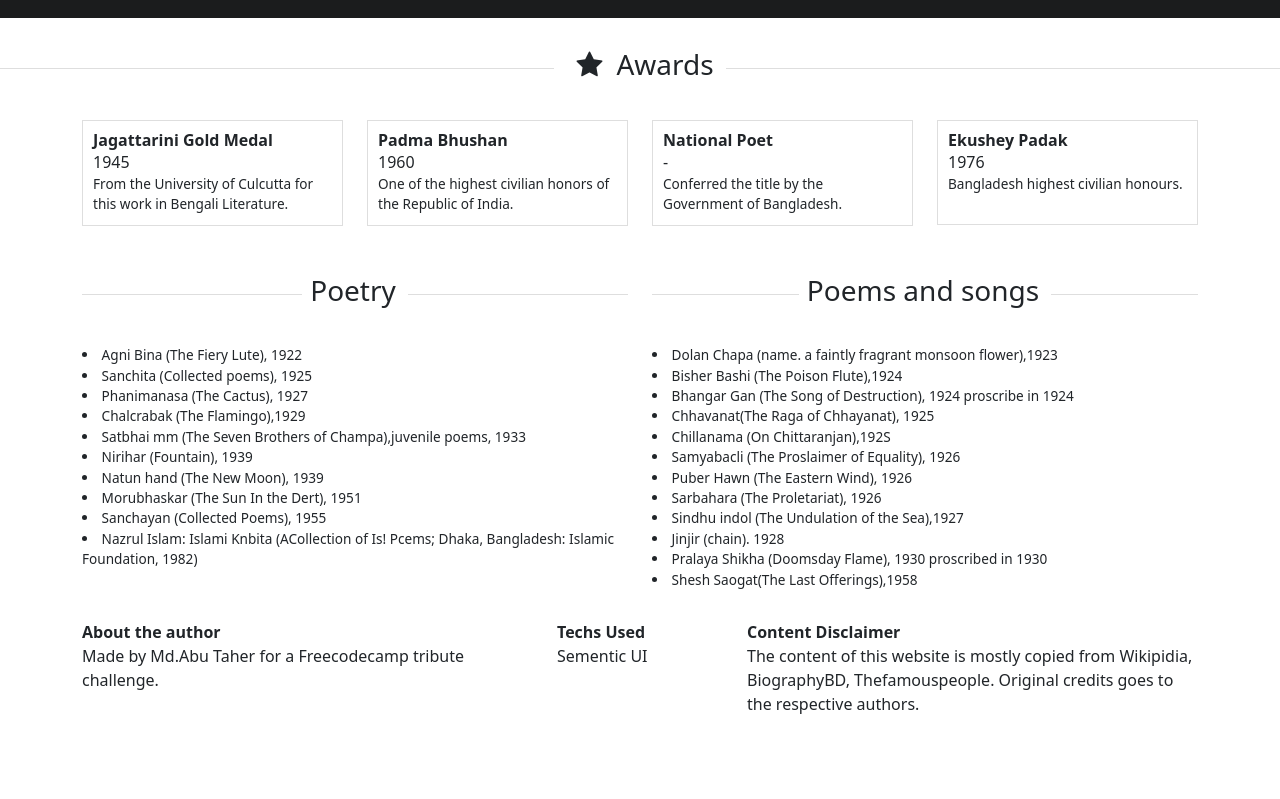
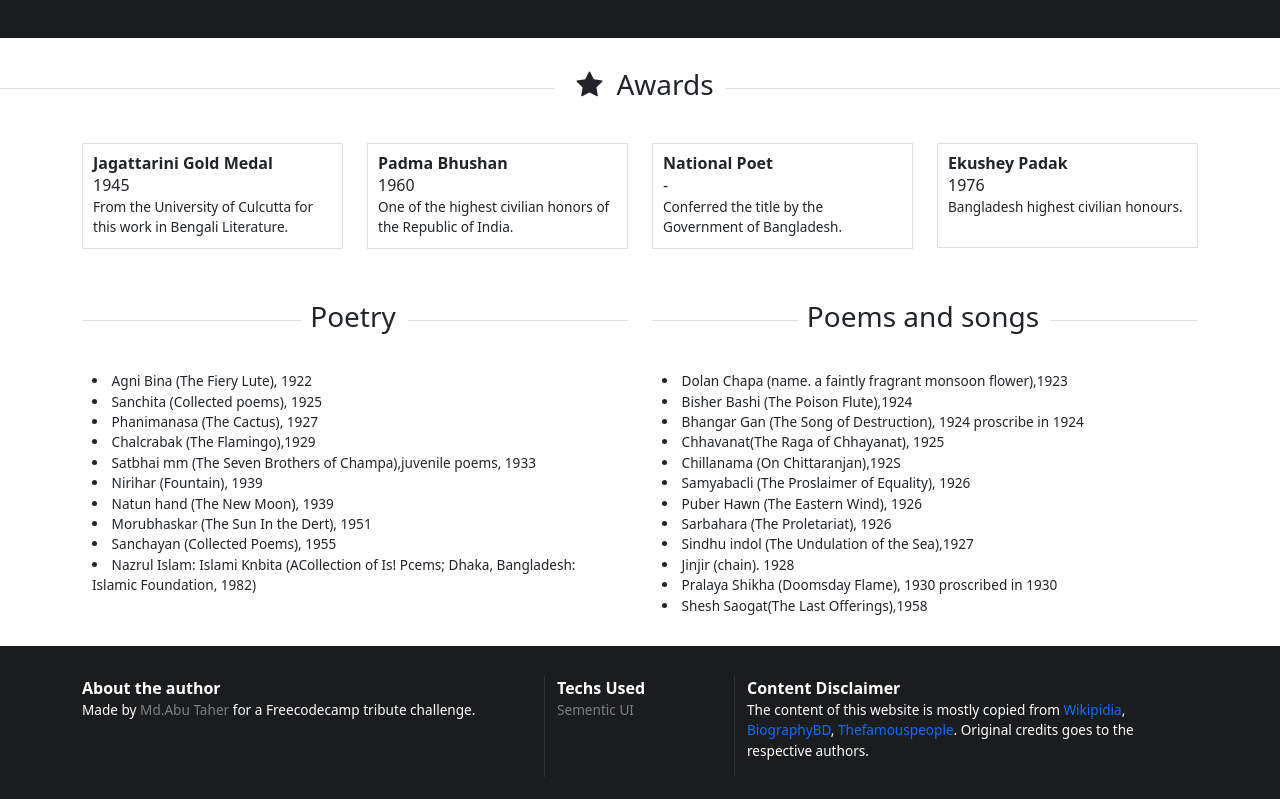
Before and after one commit to RajuRk/laud-page, a plain HTML site: page index.html in a window 1280 px wide. Shown: the part 1653-2452 px from the top of the page. Before the commit the page ends 2385 px from the top, so only its background shows below. Drawn offline with Linux system fonts and the light colour scheme.

Commit message:
footer code css added

```diff
--- a/css/style.css
+++ b/css/style.css
@@ -59,6 +59,7 @@ img{
     display: flex;
     gap: 5px;
     justify-content: center;
+    margin: 10px 0;
 }
 #quote{
     background-color: hsl(210deg 4% 11%);
@@ -93,6 +94,7 @@ img{
     border: 1px solid hsl(180deg 1% 87%);
     padding: 10px;
     min-height: 105px;
+    margin: 3px 0;
 }
 .awards-name h5{
     font-size: 1em;
@@ -103,6 +105,28 @@ img{
     font-size: 0.85em;
     margin: 0;
 }
-.list li{
+.list{
+    margin: 0px 10px;
+}
+.list li,
+.author p{
     font-size: 0.85em;
 }
+footer{
+    background-color: hsl(210deg 4% 11%);
+    padding: 30px 0;
+}
+.author strong,
+.author p{
+    color: #ffffff;
+}
+.author span{
+    color: hsl(206.3, 6.3%, 50.2%);
+}
+.author p a{
+    color: #0d6efd!important;
+}
+.first-column,
+.second-column{
+    border-right: 1px solid #313131
+}
```
